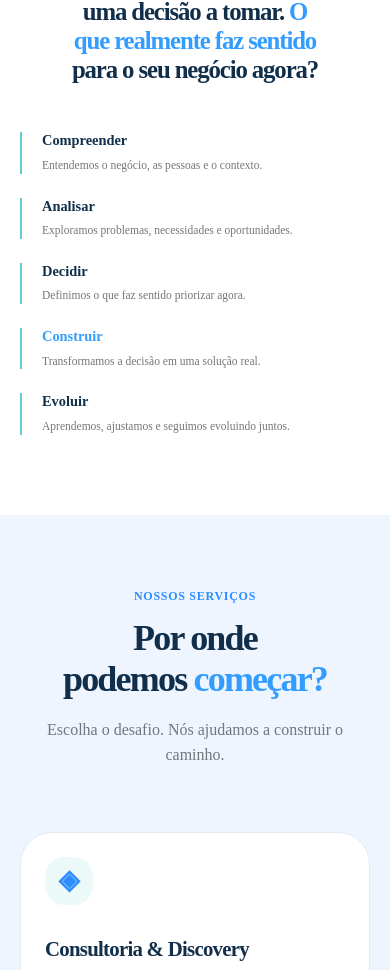
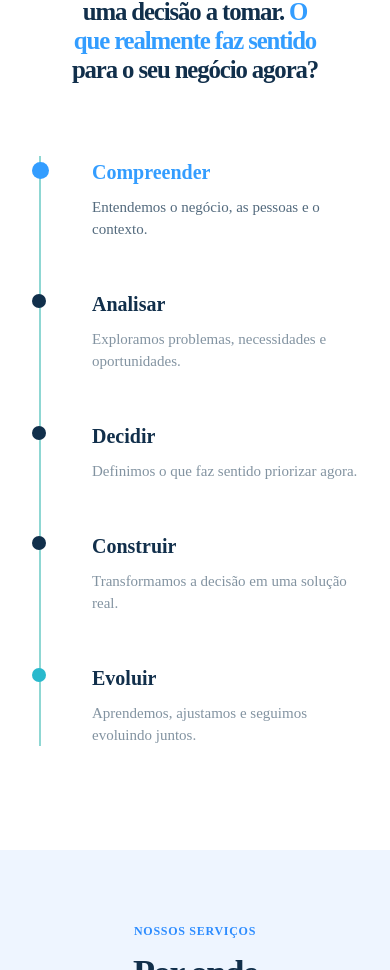
Before and after one commit to LeevelopStudio/leevelop-web, a Next.js app: page / in a window 390 px wide. Shown: the part 2720-3690 px from the top of the page. Built offline with nearby package versions, Linux system fonts and the light colour scheme.

Commit message:
feat: adapt Framer interactive journey with accessible responsive controls

```diff
--- a/components/sections/DecisionProcess.module.css
+++ b/components/sections/DecisionProcess.module.css
@@ -1,11 +1,30 @@
 .section { padding-block: clamp(5rem,9vw,9rem); text-align: center; background: #fff; }
-.script { color: #28bfd2; font-family: cursive; font-size: clamp(1.25rem,2vw,1.75rem); font-style: italic; }
+.script { color: #29B9CD; font-family: cursive; font-size: clamp(1.25rem,2vw,1.75rem); font-style: italic; }
 .title { max-width: 68rem; margin: 1.5rem auto 0; font-size: clamp(1.55rem,2.7vw,2.9rem); line-height: 1.18; font-weight: 800; letter-spacing: -.045em; }
 .title span { color: var(--color-blue-500); }
 .timeline { margin-top: clamp(4rem,8vw,8rem); }
 .curve { width: 100%; height: clamp(5rem,11vw,9rem); overflow: visible; }
-.steps { display: grid; grid-template-columns: repeat(5,minmax(0,1fr)); gap: 1.5rem; margin: 1.5rem 0 0; padding: 0; list-style: none; }
-.step h3 { font-size: clamp(.9rem,1.2vw,1.15rem); }
-.step .accent { color: var(--color-blue-500); }
-.step p { margin: .5rem auto 0; max-width: 11rem; font-size: clamp(.72rem,.85vw,.85rem); line-height: 1.45; }
-@media(max-width:650px) { .desktopOnly { display: none; } .curve { display: none; } .steps { grid-template-columns: 1fr; gap: 1.5rem; text-align: left; } .step { border-left: 2px solid #65cbd0; padding-left: 1.25rem; } .step p { margin-left: 0; max-width: 24rem; } .timeline { margin-top: 3rem; } }
+.point { transition: fill 250ms ease, r 250ms ease; }
+.movingPoint { transition: cx 350ms cubic-bezier(.22,1,.36,1), cy 350ms cubic-bezier(.22,1,.36,1); }
+.steps { display: grid; grid-template-columns: repeat(5,minmax(0,1fr)); gap: 0; margin: 0; padding: 0; list-style: none; }
+.stepButton { display: block; width: 100%; padding: .75rem .9rem; text-align: center; background: transparent; color: #112F4B; cursor: pointer; transition: transform 250ms ease; }
+.stepButton:hover,.stepButton:focus-visible { transform: translateY(-4px); }
+.stepCopy { display: block; }
+.stepHeading { display: block; font-size: clamp(.9rem,1.2vw,1.15rem); font-weight: 600; transition: color 200ms ease; }
+.selected .stepHeading { color: #339DFF; }
+.stepDetail { display: block; margin: .5rem auto 0; max-width: 12rem; color: #536A7D; font-size: clamp(.72rem,.85vw,.85rem); line-height: 1.45; opacity: .72; transition: opacity 200ms ease; }
+.selected .stepDetail { opacity: 1; }
+.mobileDot { display: none; }
+@media(max-width:650px) {
+ .desktopOnly,.curve { display: none; }
+ .steps { grid-template-columns: 1fr; text-align: left; position: relative; padding-left: 12px; }
+ .steps::before { content: ""; position: absolute; top: 24px; bottom: 24px; left: 19px; width: 2px; background: #8FD7D3; }
+ .stepButton { display: grid; grid-template-columns: 42px 1fr; gap: 18px; align-items: start; padding: 24px 0; text-align: left; }
+ .mobileDot { display: block; position: relative; z-index: 1; width: 14px; height: 14px; margin-top: 6px; border-radius: 50%; background: #112F4B; }
+ .step:last-child .mobileDot { background: #29B9CD; }
+ .selected .mobileDot { width: 17px; height: 17px; background: #339DFF !important; }
+ .stepHeading { font-size: 20px; }
+ .stepDetail { margin-left: 0; max-width: 310px; font-size: 15px; line-height: 22px; }
+ .timeline { margin-top: 3rem; }
+}
+@media(prefers-reduced-motion:reduce) { .point,.movingPoint,.stepButton,.stepHeading,.stepDetail { transition: none; } }
--- a/components/sections/DecisionProcess.tsx
+++ b/components/sections/DecisionProcess.tsx
@@ -1,3 +1,6 @@
+"use client";
+
+import { useState } from "react";
 import styles from "./DecisionProcess.module.css";
 
 const steps = [
@@ -6,9 +9,18 @@ const steps = [
   { title: "Decidir", detail: "Definimos o que faz sentido priorizar agora." },
   { title: "Construir", detail: "Transformamos a decisão em uma solução real." },
   { title: "Evoluir", detail: "Aprendemos, ajustamos e seguimos evoluindo juntos." },
-];
+] as const;
+
+const points = [
+  { x: 60, y: 100 },
+  { x: 330, y: 112 },
+  { x: 600, y: 45 },
+  { x: 870, y: 114 },
+  { x: 1140, y: 78 },
+] as const;
 
 export function DecisionProcess() {
+  const [active, setActive] = useState(0);
   return (
     <section id="como-trabalhamos" className={styles.section} aria-labelledby="process-title">
       <div className="container">
@@ -19,12 +31,24 @@ export function DecisionProcess() {
         <div className={styles.timeline}>
           <svg className={styles.curve} viewBox="0 0 1200 175" preserveAspectRatio="none" aria-hidden="true">
             <path d="M60 100 C145 38 240 142 330 112 C435 76 500 15 600 45 C700 52 785 148 870 114 C960 78 1050 98 1140 78" fill="none" stroke="#8FD7D3" strokeWidth="2"/>
-            <circle cx="60" cy="100" r="8" fill="#339DFF"/><circle cx="330" cy="112" r="8" fill="#112F4B"/><circle cx="600" cy="45" r="8" fill="#112F4B"/><circle cx="870" cy="114" r="8" fill="#112F4B"/><circle cx="1140" cy="78" r="8" fill="#29B9CD"/>
+            {points.map((point, index) => (
+              <circle key={index} cx={point.x} cy={point.y} r={active === index ? 10 : 8}
+                fill={active === index ? "#339DFF" : index === 4 ? "#29B9CD" : "#112F4B"}
+                className={styles.point}/>
+            ))}
+            <circle cx={points[active].x} cy={points[active].y} r="6" fill="#339DFF" className={styles.movingPoint}/>
           </svg>
-          <ol className={styles.steps}>{steps.map((step,index) => (
+          <ol className={styles.steps}>{steps.map((step, index) => (
             <li key={step.title} className={styles.step}>
-              <h3 className={index===3?styles.accent:undefined}>{step.title}</h3>
-              <p>{step.detail}</p>
+              <button type="button" className={`${styles.stepButton} ${active === index ? styles.selected : ""}`}
+                aria-pressed={active === index} onMouseEnter={() => setActive(index)}
+                onFocus={() => setActive(index)} onClick={() => setActive(index)}>
+                <span className={styles.mobileDot} aria-hidden="true"/>
+                <span className={styles.stepCopy}>
+                  <span className={styles.stepHeading}>{step.title}</span>
+                  <span className={styles.stepDetail}>{step.detail}</span>
+                </span>
+              </button>
             </li>
           ))}</ol>
         </div>
```
